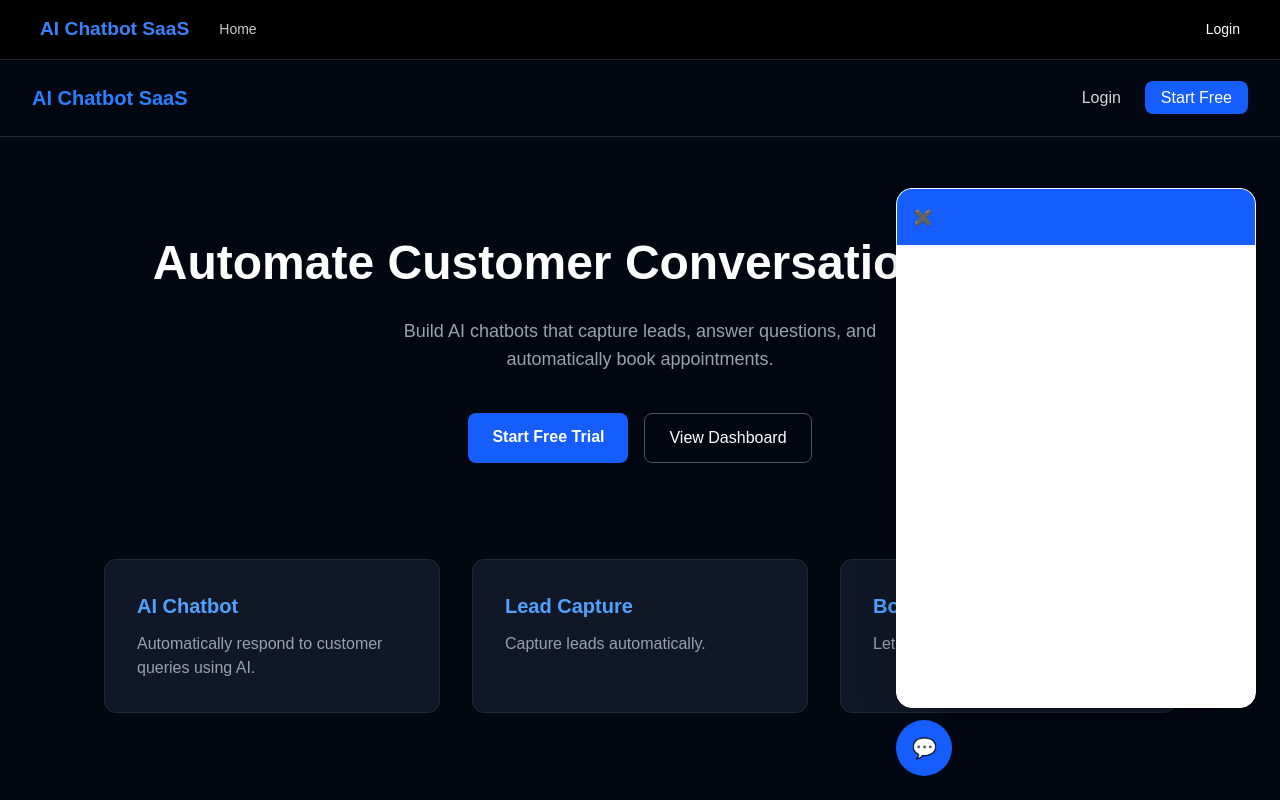
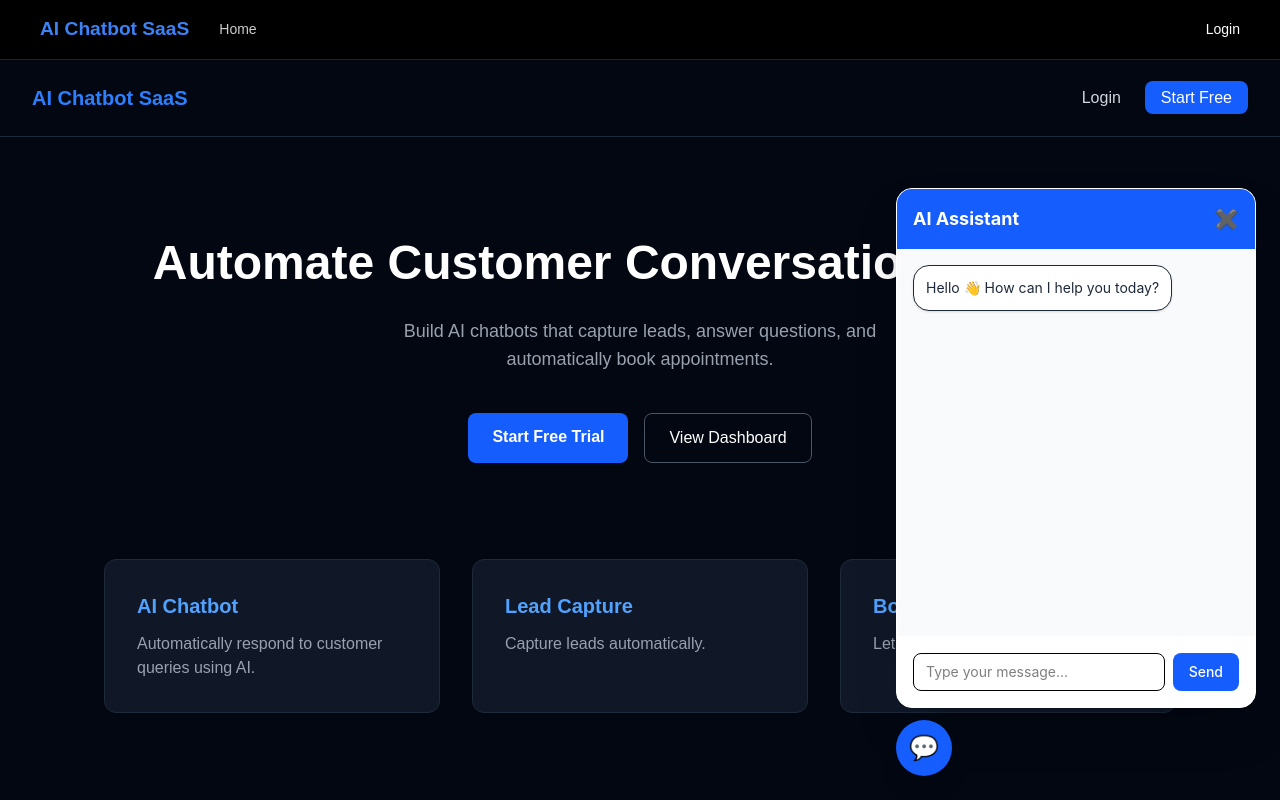
Before and after one commit to snapcartgo/ai-chatbot-saas, a Next.js app: page / in a window 1280 px wide. Shown: the top 800 px of the page. Built offline with nearby package versions, Linux system fonts and the light colour scheme; no server answers; the database is empty.

Commit message:
Updated chatbot widget and dashboard fixes

```diff
--- a/app/components/ChatWidget.tsx
+++ b/app/components/ChatWidget.tsx
@@ -1,71 +1,149 @@
 "use client";
 
-import { useState, useEffect } from "react";
+import { useState, useEffect, useRef } from "react";
 import { supabase } from "@/lib/supabase";
 
-// ADD THIS TYPE DEFINITION
 interface ChatWidgetProps {
   chatbotId?: string;
-  isEmbed?: boolean; // New prop to handle the "fullscreen" embed mode
+  isEmbed?: boolean;
 }
 
 export default function ChatWidget({ chatbotId, isEmbed = false }: ChatWidgetProps) {
   const [messages, setMessages] = useState<{ role: string; content: string }[]>([]);
   const [userInput, setUserInput] = useState("");
   const [isLoading, setIsLoading] = useState(false);
-  // If it's an embed, we want it open by default
-  const [open, setOpen] = useState(true); // Always open by default for the embed page
+  const [botCategory, setBotCategory] = useState("Booking"); // Added category state
+  const [open, setOpen] = useState(true);
+  const scrollRef = useRef<HTMLDivElement>(null);
 
-  // Use the prop chatbotId, or fall back to your test ID if none provided
   const activeBotId = chatbotId || "f7b1a0c1-f55f-4bbc-8a27-d08b6076c3ea";
-  const sessionId = "session_test_new";
 
-  // LOAD WELCOME MESSAGE
   useEffect(() => {
     const loadBot = async () => {
-      const { data } = await supabase
-        .from("chatbots")
-        .select("welcome_message")
-        .eq("id", activeBotId) // USE DYNAMIC ID
-        .single();
+      try {
+        // Updated to select 'category' along with welcome message
+        const { data, error } = await supabase
+          .from("chatbots")
+          .select("welcome_message, category")
+          .eq("id", activeBotId)
+          .single();
 
-      if (data?.welcome_message) {
-        setMessages([{ role: "assistant", content: data.welcome_message }]);
-      } else {
+        if (error) throw error;
+
+        if (data?.category) setBotCategory(data.category); // Set dynamic category
+
+        setMessages([{
+          role: "assistant",
+          content: data?.welcome_message || "Hello! How can I help you today?"
+        }]);
+      } catch (err) {
+        console.error("Load error:", err);
         setMessages([{ role: "assistant", content: "Hello 👋 How can I help you today?" }]);
       }
     };
     loadBot();
   }, [activeBotId]);
 
-  // ... rest of your handleSendMessage logic (ensure you use activeBotId there too!)
+  useEffect(() => {
+    if (scrollRef.current) scrollRef.current.scrollTop = scrollRef.current.scrollHeight;
+  }, [messages]);
+
+  const handleSendMessage = async () => {
+    if (!userInput.trim()) return;
+
+    const currentInput = userInput;
+
+    // Payload now uses the correct dynamic variables
+    const payload = {
+      message: currentInput,
+      bot_id: activeBotId,
+      conversation_id: "session_" + activeBotId,
+      category: botCategory,
+    };
+
+    const newMessages = [...messages, { role: "user", content: currentInput }];
+    setMessages(newMessages);
+    setUserInput("");
+    setIsLoading(true);
+
+    try {
+      const response = await fetch("https://ai-chatbot-saas-five.vercel.app/api/chat", {
+        method: "POST",
+        headers: { "Content-Type": "application/json" },
+        body: JSON.stringify(payload),
+      });
+
+      const data = await response.json();
+
+      if (!response.ok) {
+        // This handles the "Missing required fields" 400 error
+        throw new Error(data.reply || "Server Error");
+      }
+
+      setMessages([
+        ...newMessages,
+        { role: "assistant", content: data.reply || "I received your message but have no response." }
+      ]);
+
+    } catch (error) {
+      console.error("Chat Error:", error);
+      setMessages([
+        ...newMessages,
+        { role: "assistant", content: "Connection lost. Please try again." }
+      ]);
+    } finally {
+      setIsLoading(false);
+    }
+  };
 
   return (
-    // If isEmbed is true, we remove fixed positioning and the floating button
     <div className={isEmbed ? "w-full h-full font-sans" : "fixed bottom-6 right-6 z-50 font-sans"}>
-
-      {/* CHAT WINDOW */}
       {open && (
         <div className={isEmbed
           ? "w-full h-full bg-white flex flex-col overflow-hidden"
           : "w-[360px] h-[520px] bg-white rounded-2xl shadow-2xl flex flex-col overflow-hidden mb-3 border"
         }>
-          {/* HEADER (Keep your existing header code here) */}
-          <div className="bg-blue-600 text-white p-4 flex items-center justify-between">
-             {/* ... header content ... */}
-             {!isEmbed && <button onClick={() => setOpen(false)}>✖</button>}
+          <div className="bg-blue-600 text-white p-4 flex items-center justify-between shadow-md">
+            <span className="font-bold text-lg">AI Assistant</span>
+            {!isEmbed && <button onClick={() => setOpen(false)} className="text-xl">✖</button>}
           </div>
 
-          {/* MESSAGES & INPUT (Keep your existing code here) */}
-          {/* ... */}
+          <div ref={scrollRef} className="flex-1 overflow-y-auto p-4 space-y-4 bg-gray-50">
+            {messages.map((m, i) => (
+              <div key={i} className={`flex ${m.role === "user" ? "justify-end" : "justify-start"}`}>
+                <div className={`max-w-[80%] p-3 rounded-2xl text-sm ${
+                  m.role === "user" ? "bg-blue-600 text-white" : "bg-white text-gray-800 border shadow-sm"
+                }`}>
+                  {m.content}
+                </div>
+              </div>
+            ))}
+            {isLoading && <div className="text-xs text-gray-400 animate-pulse">Assistant is typing...</div>}
+          </div>
+
+          <div className="p-4 border-t bg-white flex gap-2">
+            <input
+              type="text"
+              value={userInput}
+              onChange={(e) => setUserInput(e.target.value)}
+              onKeyDown={(e) => e.key === "Enter" && handleSendMessage()}
+              placeholder="Type your message..."
+              className="flex-1 border rounded-lg px-3 py-2 text-sm focus:outline-none focus:ring-2 focus:ring-blue-500 text-black"
+            />
+            <button
+              onClick={handleSendMessage}
+              className="bg-blue-600 text-white px-4 py-2 rounded-lg text-sm font-medium hover:bg-blue-700 transition"
+            >
+              Send
+            </button>
+          </div>
         </div>
       )}
 
-      {/* Only show floating button if NOT in embed mode */}
       {!isEmbed && (
         <button
           onClick={() => setOpen(!open)}
-          className="w-14 h-14 bg-blue-600 text-white rounded-full shadow-xl flex items-center justify-center text-xl"
+          className="w-14 h-14 bg-blue-600 text-white rounded-full shadow-xl flex items-center justify-center text-2xl hover:scale-105 transition-transform"
         >
           💬
         </button>
```
